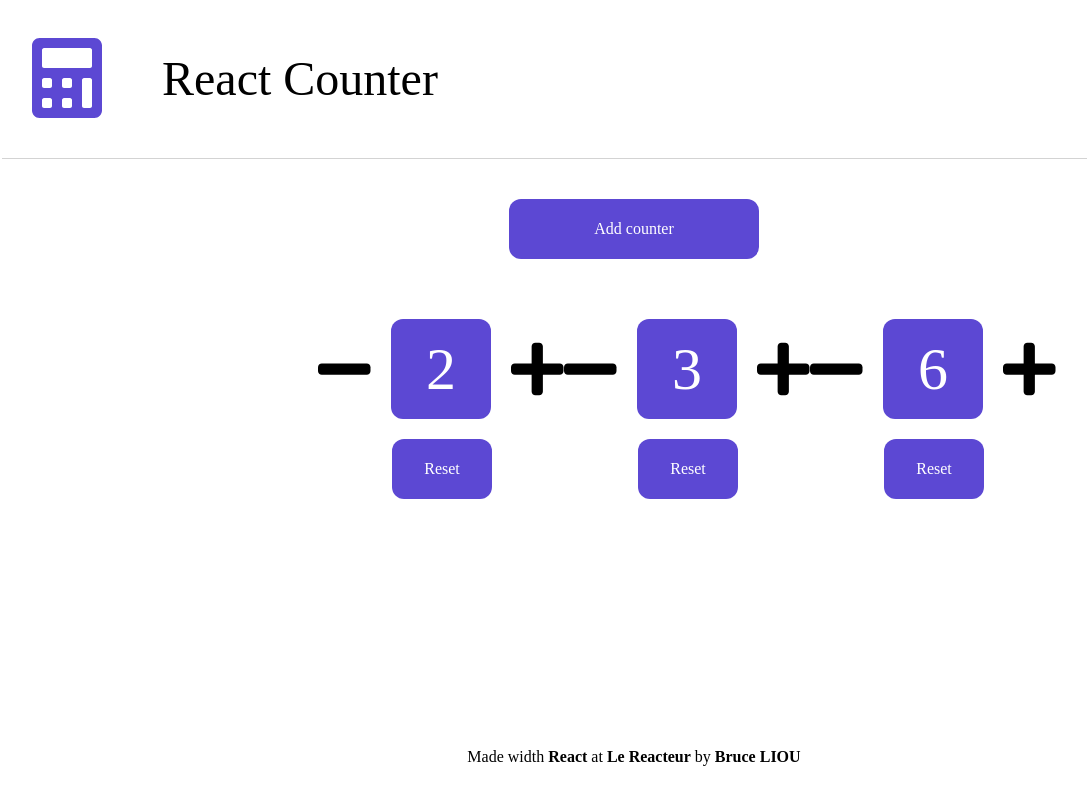
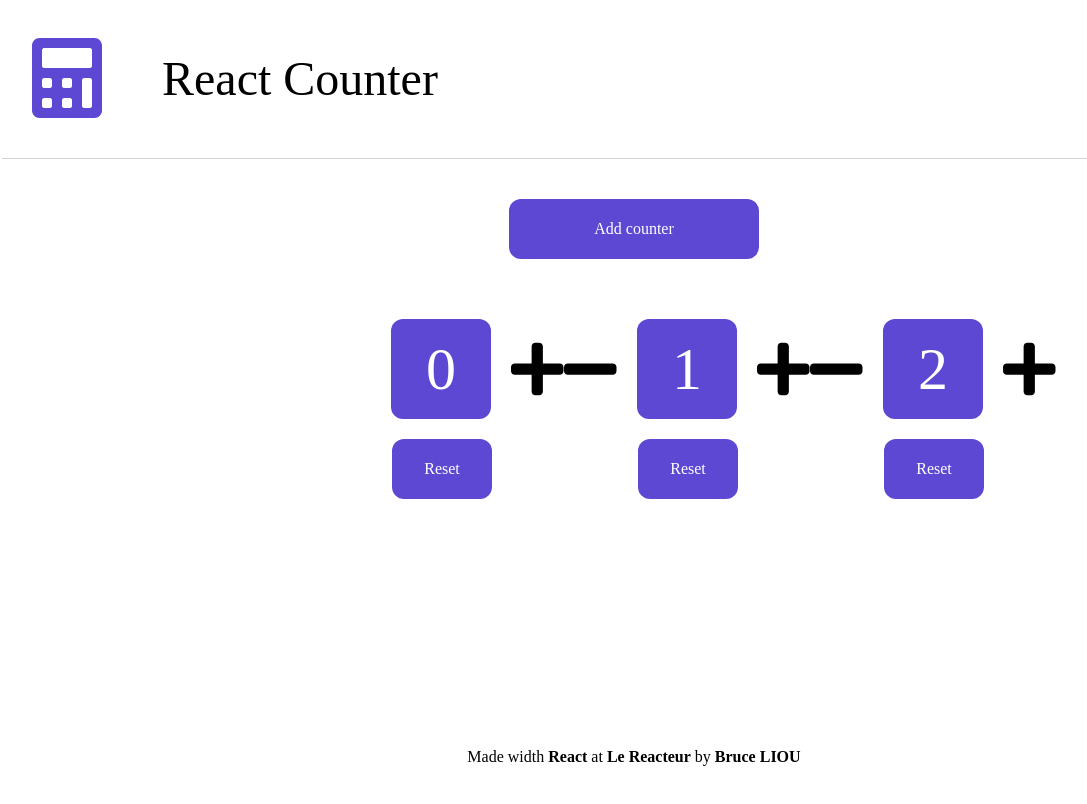
Before and after one commit to BruceLIOU/Le-Reacteur-React-Counter-v2, a React (Create React App) app: page / in a window 1280 px wide. Shown: the top 804 px of the page, without its empty margins (6-1093 px from the left). Built offline with nearby package versions, Linux system fonts and the light colour scheme.

Commit message:
Continue helping Bastien

```diff
--- a/src/App.js
+++ b/src/App.js
@@ -7,7 +7,7 @@ import Counter from "./components/Counter";
 import Footer from "./components/Footer";
 
 const App = () => {
-  const [counter, setCounter] = useState([2, 3, 6]);
+  const [counters, setCounter] = useState([2, 3, 6]);
   return (
     <div className="App">
       <Header />
@@ -15,17 +15,17 @@ const App = () => {
         <div
           className="add-counter"
           onClick={() => {
-            const newCounter = [...counter];
-            newCounter.push(0);
+            const newCounter = [...counters];
+            newCounter.push(1);
             setCounter(newCounter);
           }}
         >
           Add counter
         </div>
         <div className="line">
-          {counter.slice(0, 3).map((counter, index) => {
+          {counters.map((counter, index) => {
             return (
-              <Counter key={index} counter={counter} setCounter={setCounter} />
+              <Counter key={index} counters={index} setCounter={setCounter} />
             );
           })}
         </div>
--- a/src/components/Counter.js
+++ b/src/components/Counter.js
@@ -1,11 +1,11 @@
-const Counter = ({ counter, setCounter }) => {
+const Counter = ({ counters, setCounter }) => {
   return (
     <div className="column">
       <div className="counter">
         <div
-          className={`less ${counter === 0 ? "hidden" : ""}`}
+          className={`less ${counters === 0 ? "hidden" : ""}`}
           onClick={() => {
-            setCounter(counter - 1);
+            setCounter(counters - 1);
           }}
         >
           <svg
@@ -21,11 +21,11 @@ const Counter = ({ counter, setCounter }) => {
             />
           </svg>
         </div>
-        <div className="result">{counter}</div>
+        <div className="result">{counters}</div>
         <div
-          className={`more ${counter === 10 ? "hidden" : ""}`}
+          className={`more ${counters === 10 ? "hidden" : ""}`}
           onClick={() => {
-            setCounter(counter + 1);
+            setCounter(counters + 1);
           }}
         >
           <svg
```
